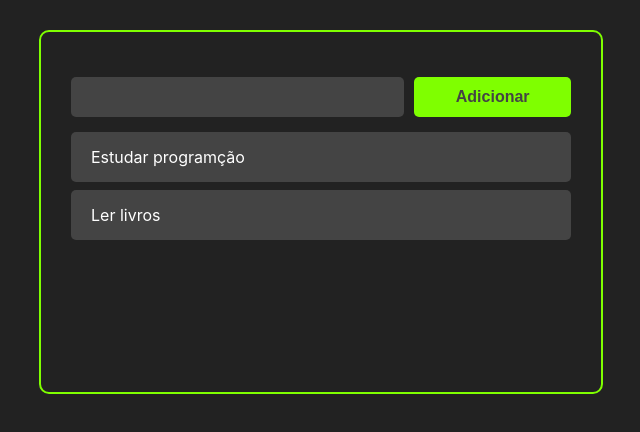
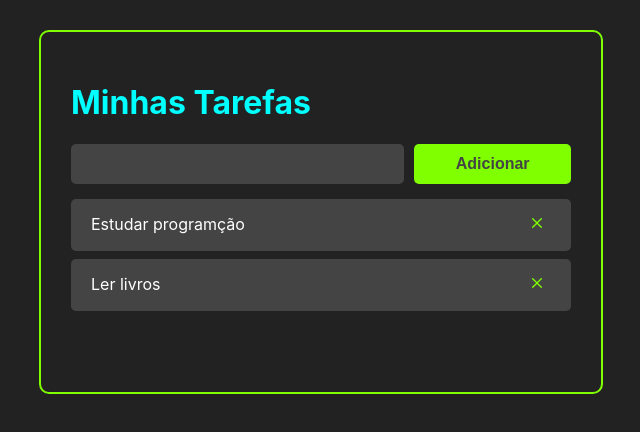
Before and after one commit to otorquati/curso-react, a React (Create React App) app: page / in a window 1280 px wide. Shown: the top 432 px of the page, without its empty margins (319-959 px from the left). Built offline with nearby package versions, Linux system fonts and the light colour scheme.

Commit message:
Deletion Functionality
Added Deletion of task
Including Icons end Header component

```diff
--- a/package.json
+++ b/package.json
@@ -8,7 +8,8 @@
     "@testing-library/user-event": "^13.5.0",
     "react": "^18.2.0",
     "react-dom": "^18.2.0",
-    "react-scripts": "^2.1.3",
+    "react-icons": "^4.8.0",
+    "react-scripts": "^5.0.1",
     "uuid": "^9.0.0",
     "web-vitals": "^2.1.4"
   },
--- a/src/App.jsx
+++ b/src/App.jsx
@@ -1,6 +1,7 @@
 // Import para usar o React
 import React, { useState } from "react";
 
+import Header from "./Components/Header";
 import Tasks from "./Components/Tasks";
 import AddTask from './Components/AddTask';
 import "./App.css";
@@ -22,7 +23,7 @@
 
   const handleTaskClick = (taskId) => {
     const newTasks = tasks.map((task) => {
-      if (task.id === taskId) return { ... task, completed: !task.completed};
+      if (task.id === taskId) return { ...task, completed: !task.completed};
       return task;
     })
     setTasks(newTasks);
@@ -30,21 +31,31 @@
 
   const handleTaskAddition = (taskTitle) => {
     const newTasks = [
-      ... tasks,
+        ...tasks,
       {
         title: taskTitle,
         id: Math.random(10),
         complete: false,
       },
-    ]
+    ];
     setTasks(newTasks);
-  }
+  };
+
+  const handleTaskDeletion = (taskId) => {
+    const newTasks = tasks.filter((task) => task.id !== taskId);
+
+    setTasks(newTasks);
+  };
 
   return (
   <>
     <div className='container'>
+      <Header />
       <AddTask handleTaskAddition={handleTaskAddition} />
-      <Tasks tasks={tasks} handleTaskClick={handleTaskClick} />
+      <Tasks
+        tasks={tasks}
+        handleTaskClick={handleTaskClick}
+        handleTaskDeletion={handleTaskDeletion}/>
     </div>
 
     </>
--- /dev/null
+++ b/src/Components/Header.jsx
@@ -0,0 +1,7 @@
+import React from 'react';
+
+const Header = () => {
+  return ( <h1>Minhas Tarefas</h1>);
+    };
+
+export default Header
--- a/src/Components/Task.jsx
+++ b/src/Components/Task.jsx
@@ -1,17 +1,27 @@
 import React from 'react';
+import { CgClose } from 'react-icons/cg';
 
-import "./task.css"
+import "./task.css";
 
-const Task = ({task, handleTaskClick}) => {
+const Task = ({ task, handleTaskClick, handleTaskDeletion }) => {
   return (
-    <div className='task-container'
-      style={task.completed ? { borderLeft: "6px solid chartreuse"}: {}} >
+    <div
+      className='task-container'
+      style={ task.completed ? { borderLeft: "6px solid chartreuse"}:{}}
+    >
       <div className="task-title" onClick={() => handleTaskClick(task.id)}>
         {task.title}
       </div>
+      <div className="buttons-container">
+        <button
+          className="remove-task-button"
+          onClick={() => handleTaskDeletion(task.id)}
+        >
+          <CgClose />
+        </button>
+      </div>
     </div>
   );
-  //return <div className='task-container'>{task.title}</div>;
-}
+};
 
 export default Task;
--- a/src/Components/Tasks.jsx
+++ b/src/Components/Tasks.jsx
@@ -1,10 +1,10 @@
 import React from 'react';
 import Task from './Task';
 
-const Tasks = ({ tasks, handleTaskClick }) => {
+const Tasks = ({ tasks, handleTaskClick, handleTaskDeletion }) => {
   return (
   <>
-    {tasks.map(task => <Task task={task} handleTaskClick={handleTaskClick}/>)}
+    {tasks.map(task => <Task task={task} handleTaskClick={handleTaskClick} handleTaskDeletion={handleTaskDeletion}/>)}
   </>
 )};
 
--- a/src/Components/task.css
+++ b/src/Components/task.css
@@ -7,6 +7,14 @@
   justify-content: space-between;
   color: white;
 }
+
 .task-title{
   cursor: pointer;
 }
+
+.remove-task-button {
+  background-color: #444;
+  border: none;
+  font-size: 16px;
+  color: chartreuse;
+}
```
Also changed, not shown: 1 other file (tests, documents, lock files or other folders).
